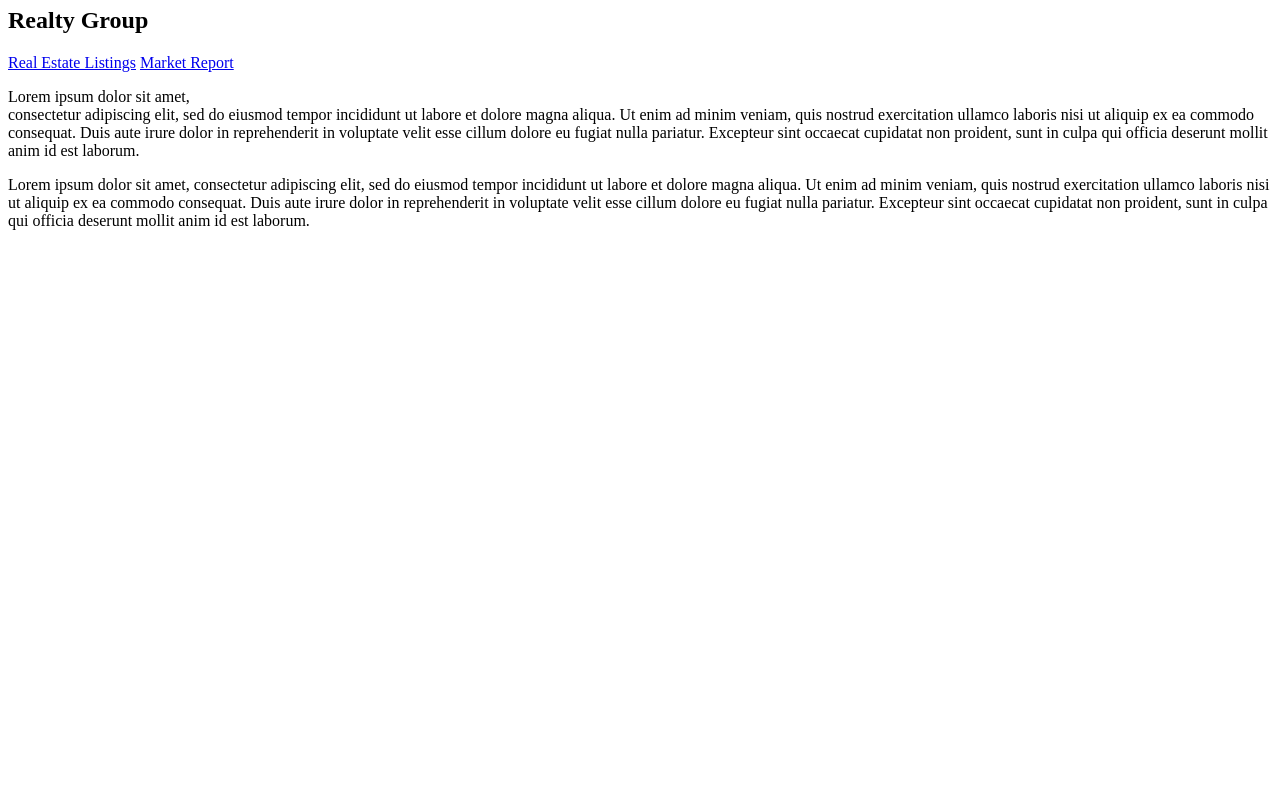
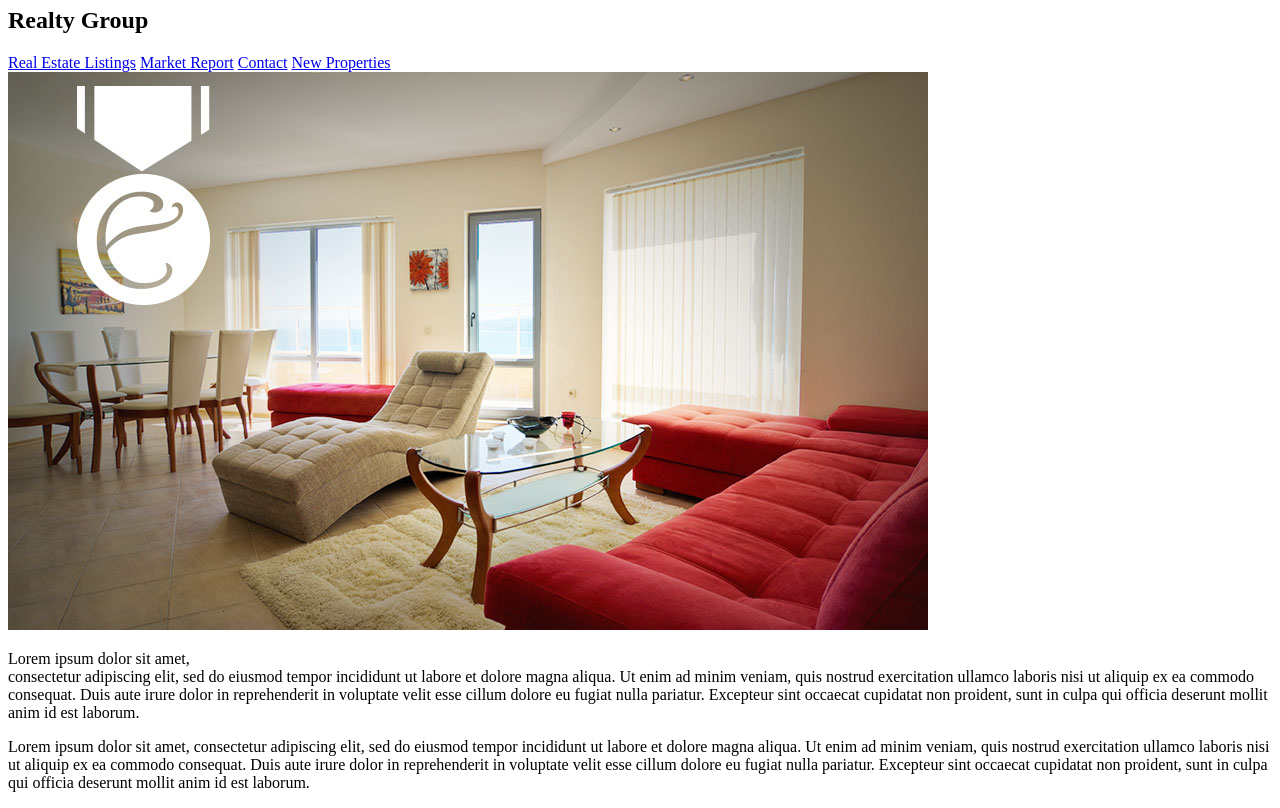
Before and after one commit to cloudycua/exceptional-realty, a plain HTML site: page index.html in a window 1280 px wide. Shown: the part 73-881 px from the top of the page. Before the commit the page ends 800 px from the top, so only its background shows below. Drawn offline with Linux system fonts and the light colour scheme.

Commit message:
10-30-17

```diff
--- a/index.html
+++ b/index.html
@@ -21,6 +21,16 @@
 
     <a href="real-estate-listings.html">Real Estate Listings</a>
     <a href="market-report.html">Market Report</a>
+    <a href="contact.html">Contact</a>
+    <a href="new-properties">New Properties</a>
+
+    <img src="images/intro-pic.jpg" alt="A beautiful living room." title="Welcome to Exceptional Realty Grouop">
+
+    <!--
+    foldername/ = go inside folder.
+    filename = use a file in the current folder.
+    ../ = leave the current folder and go up to the parent folder (can have multiple ../../ each ../ moves up one folder level).
+    -->
 
     <p>Lorem ipsum dolor sit amet, <br> consectetur adipiscing elit, sed do eiusmod tempor incididunt ut labore et dolore magna aliqua. Ut enim ad minim veniam, quis nostrud exercitation ullamco laboris nisi ut aliquip ex ea commodo consequat. Duis aute irure dolor in reprehenderit in voluptate velit esse cillum dolore eu fugiat nulla pariatur. Excepteur sint occaecat cupidatat non proident, sunt in culpa qui officia deserunt mollit anim id est laborum.</p>
 
```
